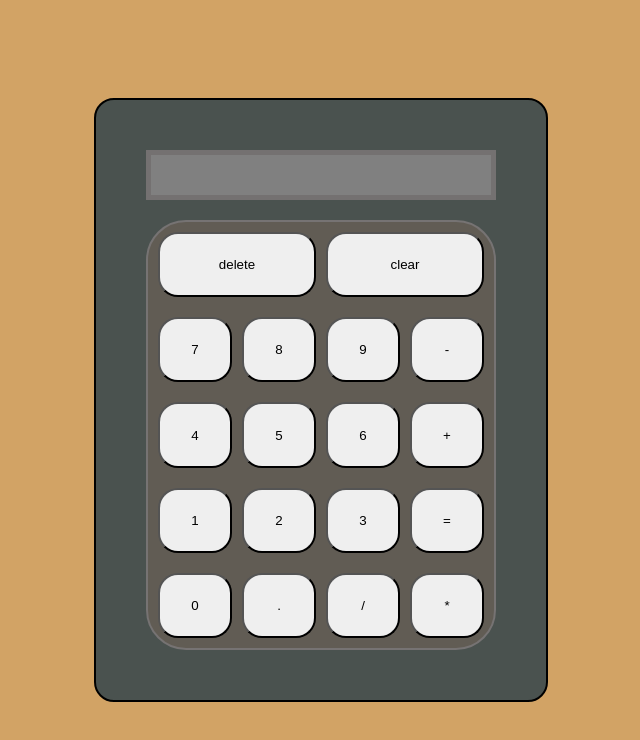
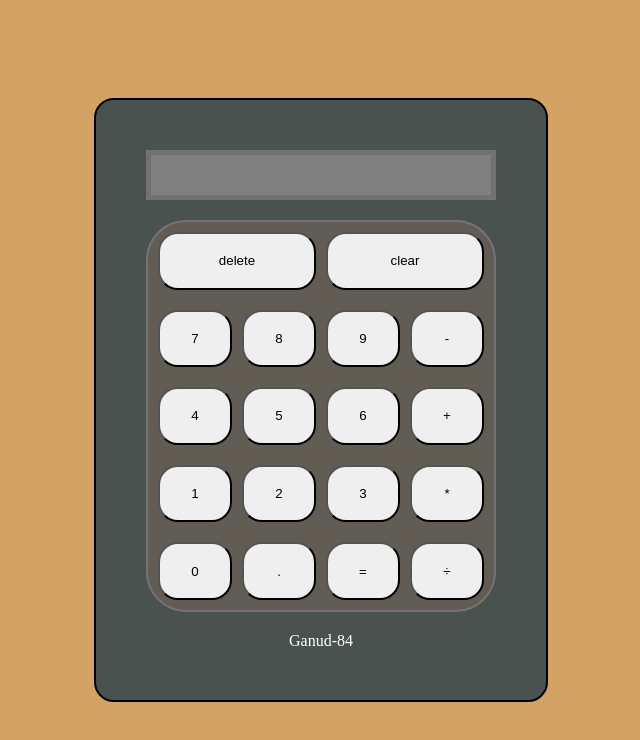
Before and after one commit to ganud/calculator, a plain HTML site: page index.html in a window 1280 px wide. Shown: the whole page, without its empty margins (319-959 px from the left). Drawn offline with Linux system fonts and the light colour scheme.

Commit message:
Calculator main functionality done

```diff
--- a/index.html
+++ b/index.html
@@ -32,15 +32,16 @@
                     <button class="item" onclick="addKey(this.innerHTML)">1</button>
                     <button class="item" onclick="addKey(this.innerHTML)">2</button>
                     <button class="item" onclick="addKey(this.innerHTML)">3</button>
-                    <button class="item" onclick="displayAnswer()">=</button>
+                    <button class="item" onclick="addOperator(this.innerHTML)">*</button>
                 </div>
                 <div class="col">
                     <button class="item" onclick="addKey(this.innerHTML)">0</button>
                     <button class="item" onclick="addKey(this.innerHTML)">.</button>
-                    <button class="item" onclick="addOperator(this.innerHTML)">/</button>
-                    <button class="item" onclick="addOperator(this.innerHTML)">*</button>
+                    <button class="item" onclick="displayAnswer()">=</button>
+                    <button class="item" onclick="addOperator(this.innerHTML)">÷</button>
                 </div>
-            </div>
+        </div>
+        <div class="footer">Ganud-84</div>
     </div>
 </body>
 </html>
--- a/style.css
+++ b/style.css
@@ -1,13 +1,24 @@
 .html, body {
     background-color: rgb(223, 209, 209);
     margin: 0px;
+}
+.site-container {
+    display: flex;
+    flex-direction: column;
 }
 .main-div {
     height:100vh;
     background-color: rgb(210, 163, 101);
     display: flex;
+    flex-direction: column;
     align-items: center;
     justify-content: center;
+}
+
+.footer {
+    display: flex;
+    justify-content: center;
+    color: white;
 }
 .container {
     display: flex;
```
